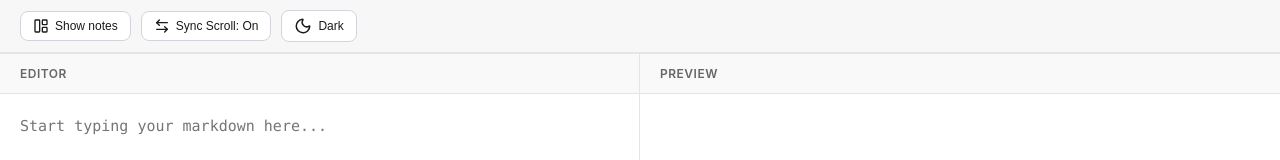
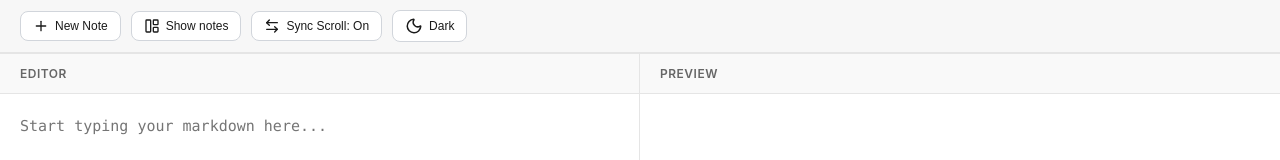
Before and after one commit to qduc/md-preview, a React (Vite) app: page / in a window 1280 px wide. Shown: the top 160 px of the page. Built offline with nearby package versions, Linux system fonts and the light colour scheme.

Commit message:
feat: add 'New Note' button to Toolbar and remove unused 'New' button from Sidebar

```diff
--- a/index.html
+++ b/index.html
@@ -4,7 +4,7 @@
     <meta charset="UTF-8" />
     <link rel="icon" type="image/svg+xml" href="/vite.svg" />
     <meta name="viewport" content="width=device-width, initial-scale=1.0" />
-    <title>md-preview</title>
+    <title>Markdown Preview</title>
   </head>
   <body>
     <div id="root"></div>
--- a/src/components/Sidebar.jsx
+++ b/src/components/Sidebar.jsx
@@ -1,7 +1,6 @@
-import React from 'react';
-import { FileText, Plus, Trash2 } from 'lucide-react';
+import { FileText, Trash2 } from 'lucide-react';
 
-function Sidebar({ visible, notes, currentNoteId, onCreate, onDelete, onSelect, styles }) {
+function Sidebar({ visible, notes, currentNoteId, onDelete, onSelect, styles }) {
   return (
     <div className={`${styles.sidebar} ${!visible ? styles.hidden : ''}`}>
       <div className={styles.sidebarHeader}>
@@ -9,10 +8,6 @@ function Sidebar({ visible, notes, currentNoteId, onCreate, onDelete, onSelect,
           <FileText size={16} />
           Notes
         </div>
-        <button className={styles.newNoteBtn} onClick={onCreate}>
-          <Plus size={16} />
-          New
-        </button>
       </div>
       <div className={styles.notesList}>
         {notes.map((note) => (
--- a/src/components/Toolbar.jsx
+++ b/src/components/Toolbar.jsx
@@ -1,9 +1,17 @@
 import React from 'react';
-import { LayoutPanelLeft, ArrowLeftRight, Moon, Sun } from 'lucide-react';
+import { LayoutPanelLeft, ArrowLeftRight, Moon, Sun, Plus } from 'lucide-react';
 
-function Toolbar({ showNotesList, onToggleSidebar, syncScrollEnabled, onToggleSyncScroll, theme, onToggleTheme, styles }) {
+function Toolbar({ showNotesList, onToggleSidebar, syncScrollEnabled, onToggleSyncScroll, theme, onToggleTheme, onCreate, styles }) {
   return (
     <div className={styles.editorControls}>
+      <button
+        className={styles.toggleSidebarBtn}
+        onClick={onCreate}
+        style={{ marginRight: '10px' }}
+      >
+        <Plus size={16} />
+        <span>New Note</span>
+      </button>
       <button
         className={styles.toggleSidebarBtn}
         onClick={onToggleSidebar}
--- a/src/markdown-viewer.jsx
+++ b/src/markdown-viewer.jsx
@@ -59,7 +59,6 @@ const MarkdownViewer = () => {
         visible={showNotesList}
         notes={notes}
         currentNoteId={currentNoteId}
-        onCreate={createNewNote}
         onDelete={deleteNote}
         onSelect={switchNote}
         styles={styles}
@@ -73,6 +72,7 @@ const MarkdownViewer = () => {
           onToggleSyncScroll={() => setSyncScrollEnabled(!syncScrollEnabled)}
           theme={theme}
           onToggleTheme={toggleTheme}
+          onCreate={createNewNote}
           styles={styles}
         />
 
```
